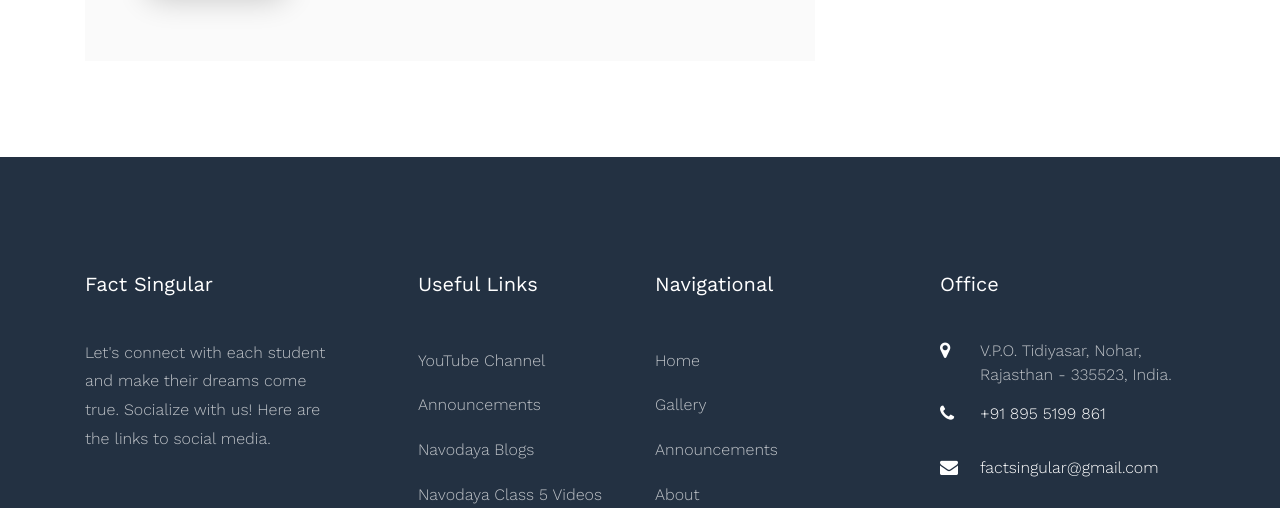
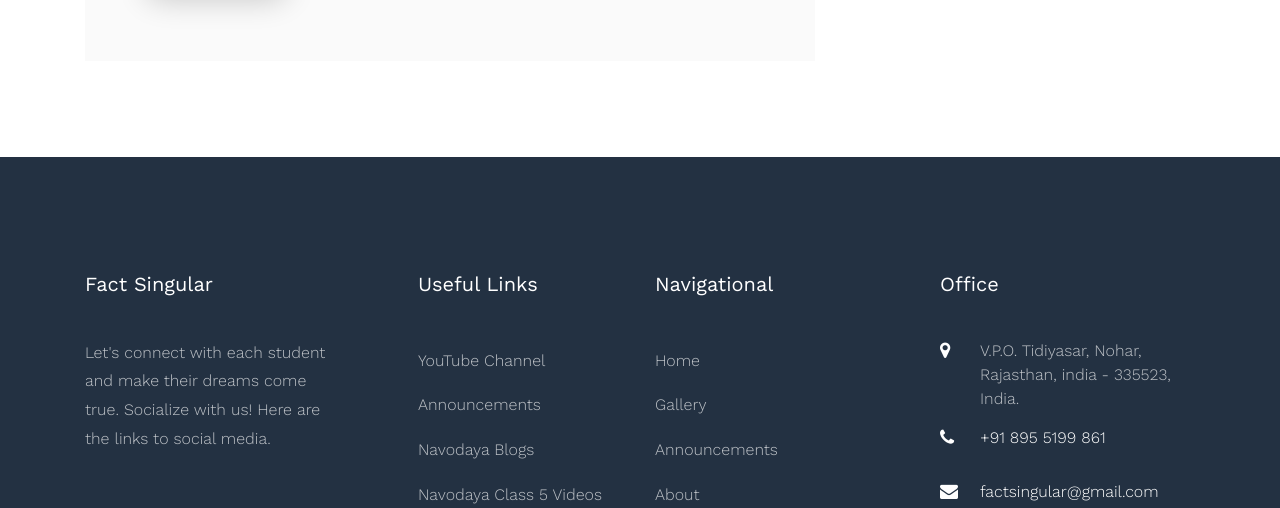
Before and after one commit to factsingular/factsingular.github.io, a plain HTML site: page blog-single.html in a window 1280 px wide. Shown: the part 5053-5561 px from the top of the page. Drawn offline with nearby package versions, Linux system fonts and the light colour scheme; some packages are replaced by stand-ins of ours; no server answers; files whose address does not match are found by name.

Commit message:
Update blog-single.html

```diff
--- a/blog-single.html
+++ b/blog-single.html
@@ -348,7 +348,7 @@
               <h2 class="ftco-heading-2">Office</h2>
               <div class="block-23 mb-3">
                 <ul>
-                  <li><span class="icon icon-map-marker"></span><span class="text">V.P.O. Tidiyasar, Nohar, Rajasthan - 335523, India.</span></li>
+                  <li><span class="icon icon-map-marker"></span><span class="text">V.P.O. Tidiyasar, Nohar, Rajasthan, india - 335523, India.</span></li>
                   <li><a href="#"><span class="icon icon-phone"></span><span class="text">+91 895 5199 861</span></a></li>
                   <li><a href="mailto: factsingular@gmail.com"><span class="icon icon-envelope"></span><span class="text">factsingular@gmail.com</span></a></li>
                 </ul>
```
